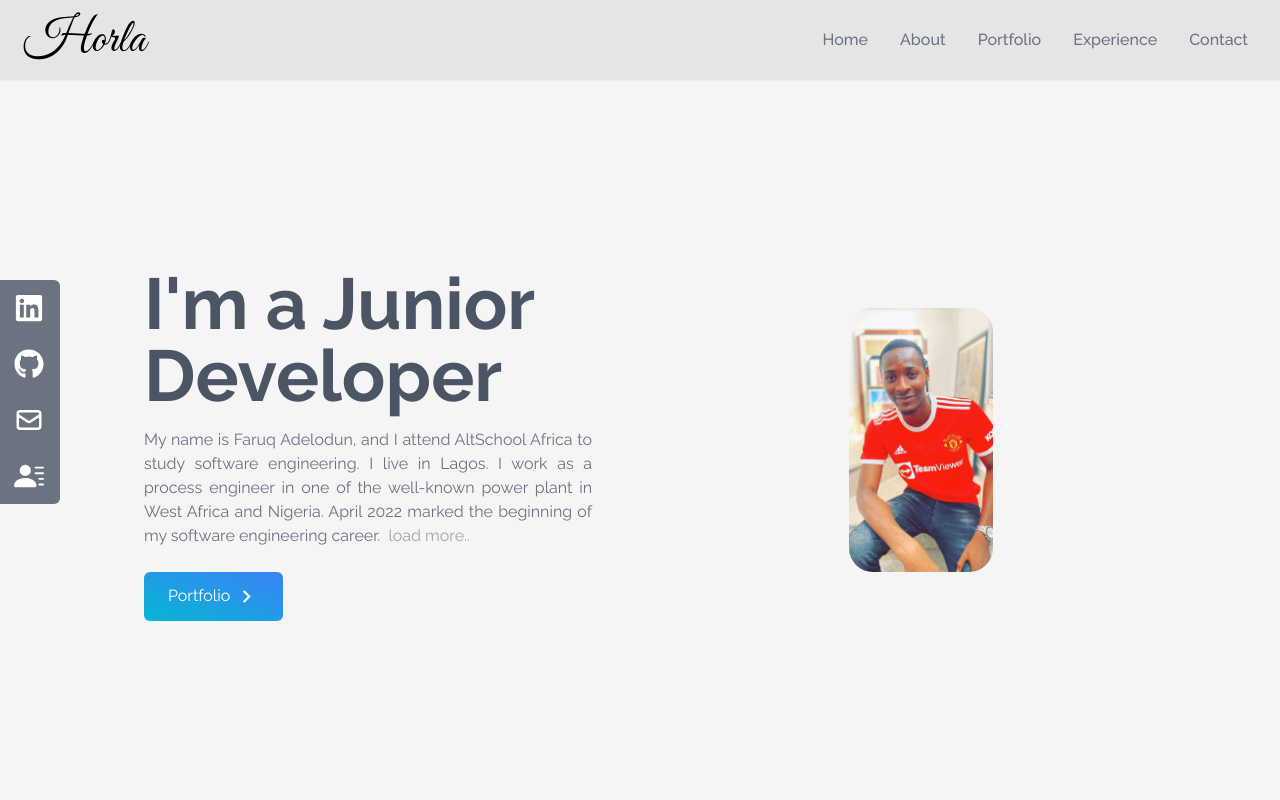
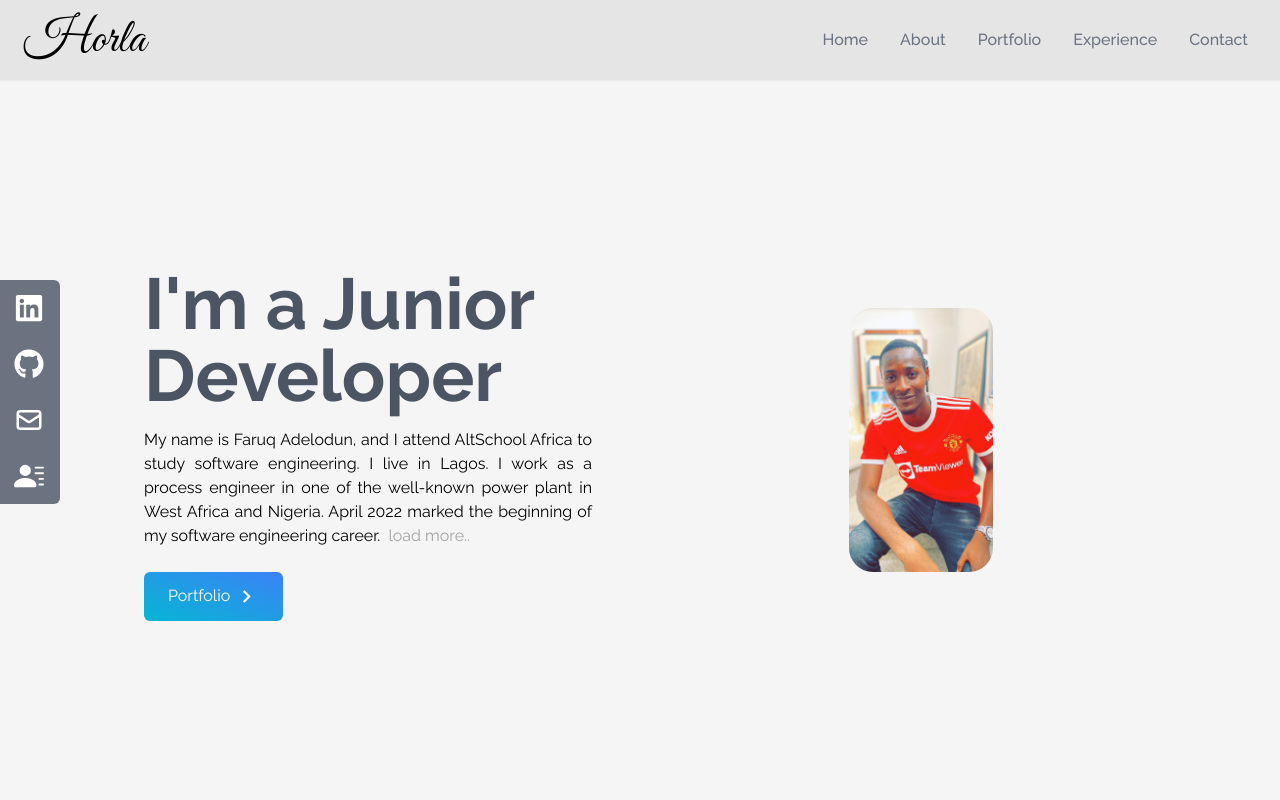
Before and after one commit to horlayeanca/my-portfolio, a React (Create React App) app: page / in a window 1280 px wide. Shown: the top 800 px of the page. Built offline with nearby package versions, Linux system fonts and the light colour scheme.

Commit message:
little refactoring

```diff
--- a/src/conponents/Home.jsx
+++ b/src/conponents/Home.jsx
@@ -14,7 +14,7 @@
           <h2 className="text-4xl sm:text-7xl font-bold text-gray-600 sm:pt-4">
             I'm a Junior Developer
           </h2>
-          <p className="text-gray-500 py-4 max-w-md text-justify">
+          <p className="text-black py-4 max-w-md text-justify">
             My name is Faruq Adelodun, and I attend AltSchool Africa to study
             software engineering. I live in Lagos. I work as a process engineer
             in one of the well-known power plant in West Africa and Nigeria.
```
